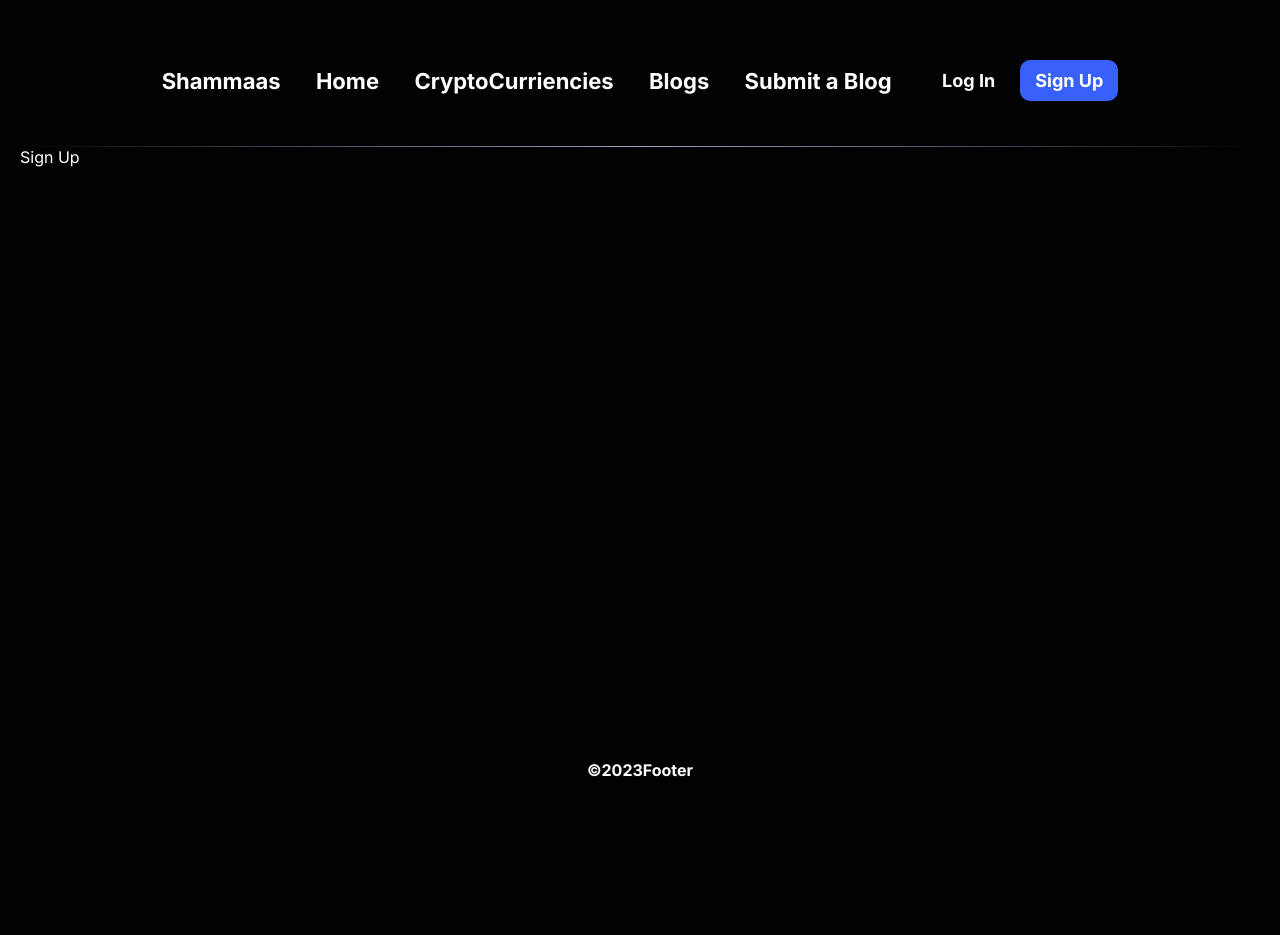
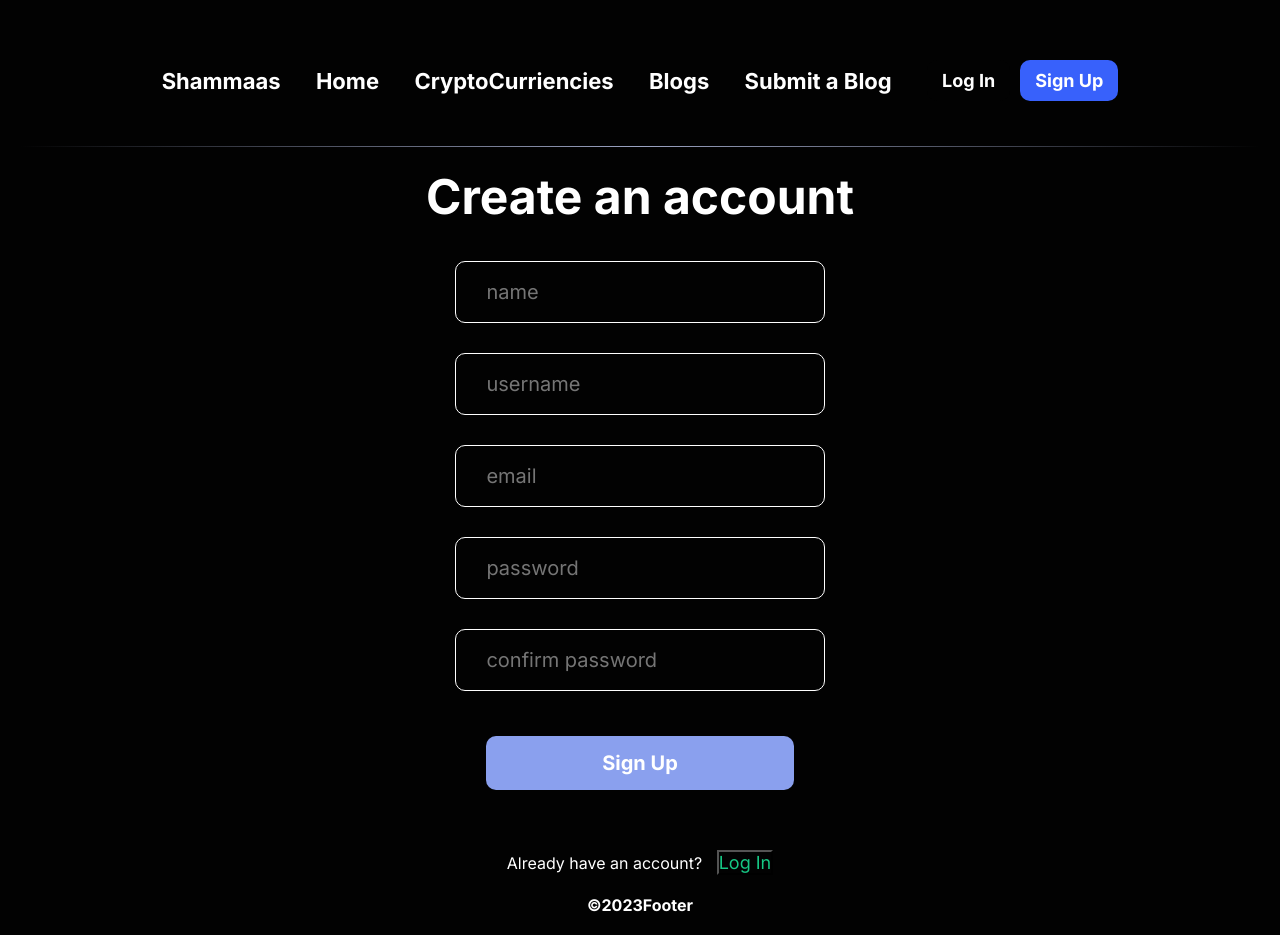
Before and after one commit to shama-10/coin-bouunce, a React (Create React App) app in the folder code/frontend/: page /signup in a window 1280 px wide. Before the commit the page ends 800 px from the top, so only its background shows below. Built offline with nearby package versions, Linux system fonts and the light colour scheme.

Commit message:
signup complete
Login
Signup
Complete functionality and validation working properly. Also check the response and network working properly.

```diff
--- a/code/frontend/src/App.js
+++ b/code/frontend/src/App.js
@@ -7,11 +7,11 @@ import Protected from "./components/Protected/Protected";
 import Error from "./pages/Error/Error";
 import Login from "./pages/Login/Login";
 import { useSelector } from "react-redux";
+import Signup from "./pages/Signup/Signup";
 function App() {
-
   const isAuth = useSelector((state) => state.user.auth);
 
-    return (
+  return (
     <div className={styles.container}>
       <BrowserRouter>
         <div className={styles.layout}>
@@ -35,31 +35,47 @@ function App() {
               path="blogs"
               exact
               element={
-              <Protected isAuth={isAuth}><div className={styles.main}>Blogs Page </div></Protected>}
+                <Protected isAuth={isAuth}>
+                  <div className={styles.main}>Blogs Page </div>
+                </Protected>
+              }
             />
             <Route
               path="submit"
               exact
               element={
-              <Protected isAuth={isAuth}>
-              <div className={styles.main}>Submit Blogs</div></Protected>}
+                <Protected isAuth={isAuth}>
+                  <div className={styles.main}>Submit Blogs</div>
+                </Protected>
+              }
             />
             <Route
               path="login"
               exact
-              element={<div className={styles.main}><Login /></div>}
+              element={
+                <div className={styles.main}>
+                  <Login />
+                </div>
+              }
             />
             <Route
               path="signup"
               exact
-              element={<div className={styles.main}>Sign Up</div>}
+              element={
+                <div className={styles.main}>
+                  <Signup />
+                </div>
+              }
             />
             <Route
               path="*"
               exact
-              element={<div className={styles.main}><Error /></div>}
+              element={
+                <div className={styles.main}>
+                  <Error />
+                </div>
+              }
             />
-
           </Routes>
           <Footer />
         </div>
--- a/code/frontend/src/api/internal.js
+++ b/code/frontend/src/api/internal.js
@@ -18,3 +18,28 @@ export const login = async (data) => {
     }
     return response;
 };
+
+export const signup = async (data) =>{
+    let response;
+
+    try {
+        response = await api.post('/register', data);
+    } catch (error) {
+        return error
+    }
+
+    return response;
+};
+
+export const signout = async () => {
+    let response;
+
+
+    try {
+        response = await api.post("/logout");
+        } catch (error) {
+        return error;
+    }
+
+    return response;
+};
--- a/code/frontend/src/components/Navbar/Navbar.jsx
+++ b/code/frontend/src/components/Navbar/Navbar.jsx
@@ -1,9 +1,20 @@
 import { NavLink } from "react-router-dom";
 import styles from "./Navbar.module.css";
 import { useSelector } from "react-redux";
+import { signout } from "../../api/internal";
+import { resetUser } from "../../store/userSlice";
+import { useDispatch } from "react-redux";
+
 function Navbar() {
 
+  const dispatch = useDispatch();
   const isAuthenticated = useSelector((state) => state.user.auth);
+
+  const handleSignout = async () => {
+    await signout();
+    dispatch(resetUser());
+  }
+
   return (
     <>
       <nav className={styles.navbar}>
@@ -44,7 +55,7 @@ function Navbar() {
         >
           Submit a Blog
         </NavLink>
-        {isAuthenticated ? <div><NavLink><button className={styles.signOutButton}>Sign Out</button></NavLink></div>
+        {isAuthenticated ? <div><NavLink><button className={styles.signOutButton} onClick={handleSignout}>Sign Out</button></NavLink></div>
             :
             <div>
             <NavLink
--- a/code/frontend/src/pages/Login/Login.jsx
+++ b/code/frontend/src/pages/Login/Login.jsx
@@ -32,7 +32,7 @@ function Login() {
       navigate("/");
     } else if (response.code === "ERR_BAD_REQUEST") {
       //display error message
-      setError(response.response.data.errormessage);
+      setError(response.response.data.message);
     }
   };
 
@@ -66,7 +66,14 @@ function Login() {
         error={errors.password && touched.password ? 1 : undefined}
         errormessage={errors.password}
       />
-      <button className={styles.logInButton} onClick={handleLogin}>
+      <button className={styles.logInButton} onClick={handleLogin}
+      disabled = {
+        !values.username ||
+          !values.password ||
+          errors.username ||
+          errors.password
+      }
+      >
         Login
       </button>
       <span>
--- a/code/frontend/src/pages/Login/login.module.css
+++ b/code/frontend/src/pages/Login/login.module.css
@@ -32,7 +32,7 @@
   }
 
   .logInButton:disabled {
-    background-color: #6e8dfc;
+    background-color: #8597d7;
   }
 
   .createAccount {
--- a/code/frontend/src/pages/Signup/Signup.jsx
+++ b/code/frontend/src/pages/Signup/Signup.jsx
@@ -15,8 +15,138 @@ function Signup() {
     const [error, setError] = useState("");
 
 
-    const handleSignup = async () => {}
+    const handleSignup = async () =>
+    {
+        const data = {
+        name: values.name,
+        username: values.username,
+        password: values.password,
+        confirmPassword: values.confirmPassword,
+        email: values.email,
+        }
+         const response = await signup(data);
+         if (response.status === 201) {
+            // setUser
+            const user = {
+              _id: response.data.user._id,
+              email: response.data.user.email,
+              username: response.data.user.username,
+              auth: response.data.auth,
+            };
 
+            dispatch(setUser(user));
+
+            // redirect homepage
+            navigate("/");
+          } else if (response.code === "ERR_BAD_REQUEST") {
+            // display error message
+            setError(response.response.data.message);
+          }
+
+    };
+
+
+    const { values, touched, handleBlur, handleChange, errors } = useFormik({
+        initialValues: {
+          name: "",
+          username: "",
+          email: "",
+          password: "",
+          confirmPassword: "",
+        },
+
+        validationSchema: signupSchema,
+      });
+
+      return (
+        <div className={styles.signupWrapper}>
+          <div className={styles.signupHeader}>Create an account</div>
+          <TextInput
+            type="text"
+            name="name"
+            value={values.name}
+            onChange={handleChange}
+            onBlur={handleBlur}
+            placeholder="name"
+            error={errors.name && touched.name ? 1 : undefined}
+            errormessage={errors.name}
+          />
+
+          <TextInput
+            type="text"
+            name="username"
+            value={values.username}
+            onChange={handleChange}
+            onBlur={handleBlur}
+            placeholder="username"
+            error={errors.username && touched.username ? 1 : undefined}
+            errormessage={errors.username}
+          />
+
+          <TextInput
+            type="text"
+            name="email"
+            value={values.email}
+            onChange={handleChange}
+            onBlur={handleBlur}
+            placeholder="email"
+            error={errors.email && touched.email ? 1 : undefined}
+            errormessage={errors.email}
+          />
+
+          <TextInput
+            type="password"
+            name="password"
+            value={values.password}
+            onChange={handleChange}
+            onBlur={handleBlur}
+            placeholder="password"
+            error={errors.password && touched.password ? 1 : undefined}
+            errormessage={errors.password}
+          />
+
+          <TextInput
+            type="password"
+            name="confirmPassword"
+            value={values.confirmPassword}
+            onChange={handleChange}
+            onBlur={handleBlur}
+            placeholder="confirm password"
+            error={
+              errors.confirmPassword && touched.confirmPassword ? 1 : undefined
+            }
+            errormessage={errors.confirmPassword}
+          />
+
+          <button
+            className={styles.signupButton}
+            onClick={handleSignup}
+            disabled={
+              !values.username ||
+              !values.password ||
+              !values.name ||
+              !values.confirmPassword ||
+              !values.email ||
+              errors.username ||
+              errors.password ||
+              errors.confirmPassword ||
+              errors.name ||
+              errors.email
+            }
+          >
+            Sign Up
+          </button>
+
+          <span>
+            Already have an account?{" "}
+            <button className={styles.login} onClick={() => navigate("/login")}>
+              Log In
+            </button>
+          </span>
+
+          {error != "" ? <p className={styles.errorMessage}>{error}</p> : ""}
+        </div>
+      );
 }
 
 export default Signup;
--- a/code/frontend/src/pages/Signup/Signup.module.css
+++ b/code/frontend/src/pages/Signup/Signup.module.css
@@ -31,7 +31,7 @@
   }
 
   .signupButton:disabled {
-    background-color: #6e8dfc;
+    background-color: #8aa0ee;
   }
 
   .login {
--- a/code/frontend/src/store/userSlice.js
+++ b/code/frontend/src/store/userSlice.js
@@ -17,7 +17,7 @@ export const userSlice = createSlice({
             state.username = username;
             state.auth = auth
         },
-        resetUser : (state, action) => {
+        resetUser : (state) => {
             state._id = '';
             state.email = '';
             state.username = '';
```
